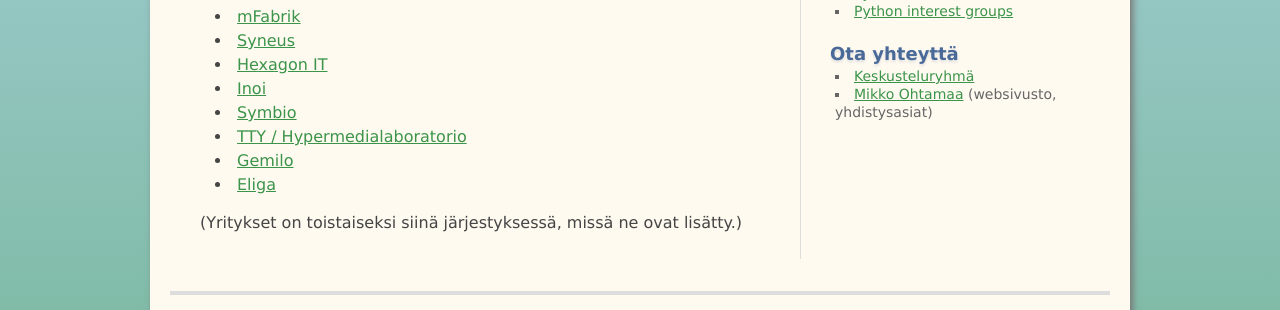
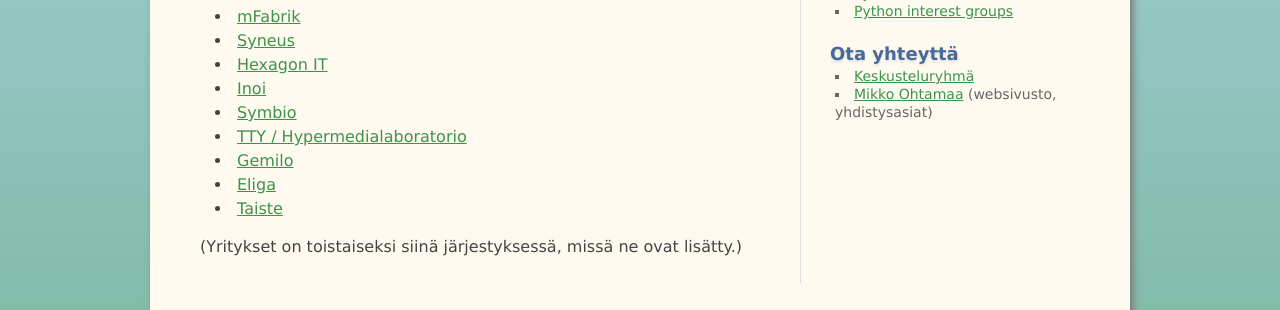
Before and after one commit to python-finland/python.fi, a Python web app: template src/templates/companies.html in a window 1280 px wide. Shown: the part 475-785 px from the top of the page. Run offline with Jinja, Linux system fonts and the light colour scheme; the template is opened without the code that fills it, so the values that code supplies are empty.

Commit message:
Added Taiste

```diff
--- a/src/templates/companies.html
+++ b/src/templates/companies.html
@@ -45,6 +45,10 @@
                     <a href="http://eliga.fi">Eliga</a>
                 </li>
 
+                 <li>
+                    <a href="http://taiste.fi">Taiste</a>
+                </li>
+
 
             </ul>
         </p>
```
